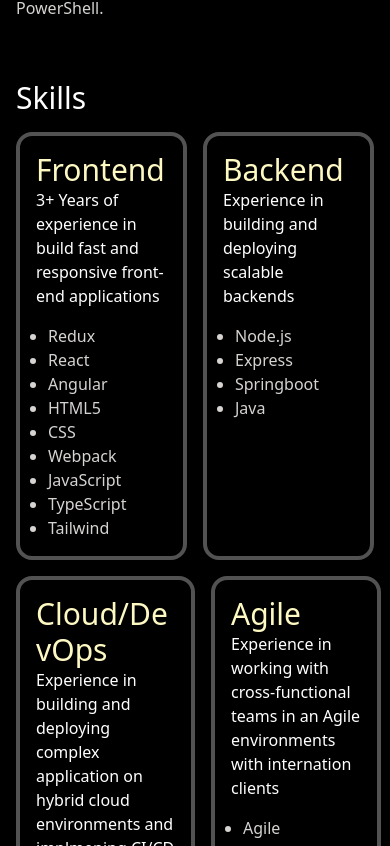
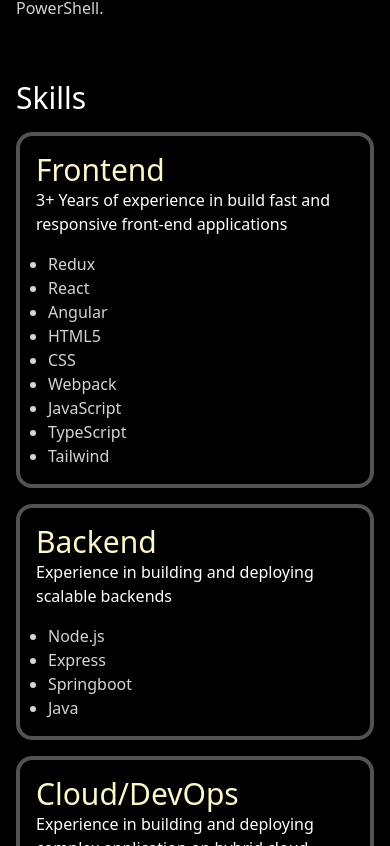
Before and after one commit to varun325/portfolio, a React (Vite) app: page / in a window 390 px wide. Shown: the part 2798-3644 px from the top of the page. Built offline with nearby package versions, Linux system fonts and the light colour scheme.

Commit message:
Make skills section responsive for mobile

```diff
--- a/src/components/skills/skills.tsx
+++ b/src/components/skills/skills.tsx
@@ -1,13 +1,12 @@
-interface SkillInteface {
+interface SkillInterface {
     title: string;
     description: string;
     skills: string[];
 }
+
 export default function Skills({
     skillsData,
-}: Readonly<{
-    skillsData: SkillInteface[];
-}>) {
+}: Readonly<{ skillsData: SkillInterface[] }>) {
     const renderSkills = () => {
         const rows = [];
         let rowSize = 2; // Set the row size to 2 columns
@@ -15,13 +14,18 @@
         for (let i = 0; i < skillsData.length; i += rowSize) {
             const row = skillsData.slice(i, i + rowSize);
             rows.push(
-                <div key={`row-${i}`} className="flex flex-row space-x-4 mb-4">
+                <div
+                    key={`row-${i}`}
+                    className="flex flex-col space-y-4 sm:space-y-0 sm:flex-row sm:space-x-4 mb-4"
+                >
                     {row.map((skill) => (
                         <div
                             key={skill.title}
-                            className="w-1/2 border p-4 border border-4 border-[#525252]  rounded-2xl hover:shadow-md hover:shadow-[#525252]"
+                            className="w-full sm:w-1/2 border border-4 p-4 border-[#525252] rounded-2xl hover:shadow-md hover:shadow-[#525252]"
                         >
-                            <h1 className="break-words text-[#FEF9C3]">{skill.title}</h1>
+                            <h1 className="break-words text-[#FEF9C3]">
+                                {skill.title}
+                            </h1>
                             <p>{skill.description}</p>
                             <ul className="px-3 text-[#D6D3D1]">
                                 {skill.skills.map((s) => (
```
